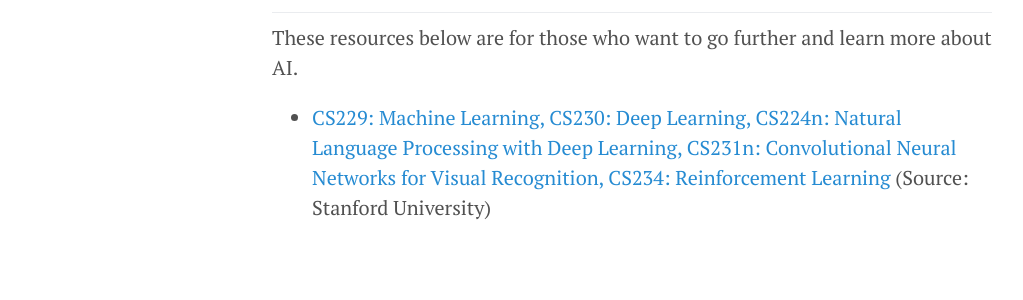
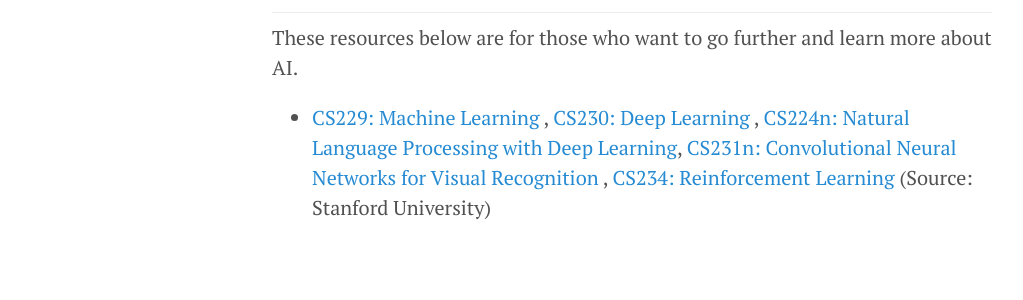
Before and after one commit to florentfettu/florentfettu.github.io, a Jekyll site: the page built from _posts/2020-05-26-my-self-created-artificial-intelligence-path.md, in a window 1280 px wide and 900 px high, scrolled down 2232 px. Shown: the part 387-687 px from the top of the window, without its empty margins (8-1031 px from the left). Built offline with Jekyll 4.4.1, drawn with Linux system fonts in a browser that asks for light colours; nearby versions of some CDN libraries.

```diff
--- a/_posts/2020-05-26-my-self-created-artificial-intelligence-path.md
+++ b/_posts/2020-05-26-my-self-created-artificial-intelligence-path.md
@@ -67,4 +67,4 @@ Sometimes a more traditional route is needed rather than always being in front o
 
 These resources below are for those who want to go further and learn more about AI.
 
-* <a href="http://cs229.stanford.edu/" target="_blank"> CS229: Machine Learning, </a> <a href="https://cs230.stanford.edu/" target="_blank"> CS230: Deep Learning, </a> <a href="http://web.stanford.edu/class/cs224n/" target="_blank"> CS224n: Natural Language Processing with Deep Learning, </a> <a href="http://cs231n.stanford.edu/" target="_blank"> CS231n: Convolutional Neural Networks for Visual Recognition, </a> <a href="http://web.stanford.edu/class/cs234/index.html" target="_blank"> CS234: Reinforcement Learning </a> (Source: Stanford University)
+* <a href="http://cs229.stanford.edu/" target="_blank"> CS229: Machine Learning </a>,<a href="https://cs230.stanford.edu/" target="_blank"> CS230: Deep Learning </a>,<a href="http://web.stanford.edu/class/cs224n/" target="_blank"> CS224n: Natural Language Processing with Deep Learning</a>,<a href="http://cs231n.stanford.edu/" target="_blank"> CS231n: Convolutional Neural Networks for Visual Recognition </a>,<a href="http://web.stanford.edu/class/cs234/index.html" target="_blank"> CS234: Reinforcement Learning </a> (Source: Stanford University)
```
